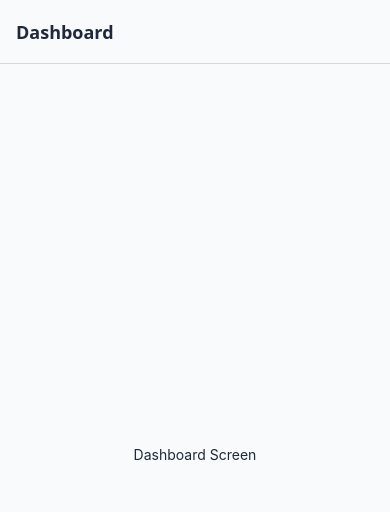
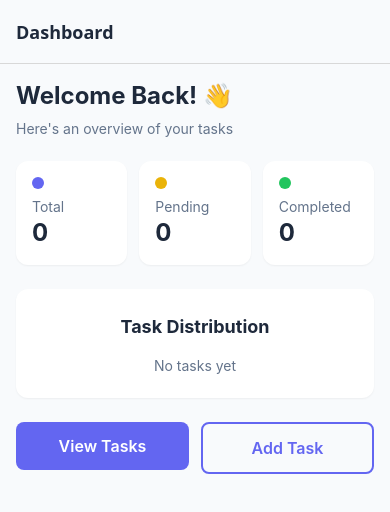
Before and after one commit to AbdelrahmanMNaser/task_manager_app, a React Native app: screen /Dashboard in a window 390 px wide. Shown: the top 512 px of the page. Built offline with nearby package versions, Linux system fonts and the light colour scheme.

Commit message:
feat: Implement Dashboard screen with task statistics and charts, and configure NativeWind.

```diff
--- a/App.tsx
+++ b/App.tsx
@@ -5,14 +5,11 @@ import { createNativeStackNavigator } from "@react-navigation/native-stack";
 import { SafeAreaProvider } from "react-native-safe-area-context";
 import { TaskProvider } from "./context/TaskContext";
 
+// Screens
+import { DashboardScreen } from "./src/screens/DashboardScreen";
+
 // Placeholder screens - will be replaced with actual screens
 import { View, Text } from "react-native";
-
-const DashboardScreen = () => (
-  <View className="flex-1 items-center justify-center bg-background">
-    <Text className="text-textPrimary text-xl">Dashboard Screen</Text>
-  </View>
-);
 
 const TaskListScreen = () => (
   <View className="flex-1 items-center justify-center bg-background">
--- /dev/null
+++ b/metro.config.js
@@ -0,0 +1,6 @@
+const { getDefaultConfig } = require("expo/metro-config");
+const { withNativeWind } = require("nativewind/metro");
+
+const config = getDefaultConfig(__dirname);
+
+module.exports = withNativeWind(config, { input: "./global.css" });
--- a/package.json
+++ b/package.json
@@ -13,6 +13,7 @@
     "@react-navigation/native-stack": "^7.9.0",
     "expo": "~54.0.30",
     "expo-constants": "^18.0.12",
+    "expo-linear-gradient": "~15.0.8",
     "expo-linking": "^8.0.11",
     "expo-router": "^6.0.21",
     "expo-status-bar": "~3.0.9",
--- /dev/null
+++ b/src/components/Dashboard/StatsOverview.tsx
@@ -0,0 +1,20 @@
+import React from "react";
+import { View } from "react-native";
+import { SummaryCard } from "../Shared/SummaryCard";
+import { useTasks } from "../../../context/TaskContext";
+
+export const StatsOverview = () => {
+  const { tasks } = useTasks();
+
+  const totalTasks = tasks.length;
+  const completedTasks = tasks.filter((t) => t.isCompleted).length;
+  const pendingTasks = totalTasks - completedTasks;
+
+  return (
+    <View className="flex-row gap-3 mb-6">
+      <SummaryCard title="Total" value={totalTasks} color="primary" />
+      <SummaryCard title="Pending" value={pendingTasks} color="warning" />
+      <SummaryCard title="Completed" value={completedTasks} color="success" />
+    </View>
+  );
+};
--- /dev/null
+++ b/src/components/Dashboard/TaskCharts.tsx
@@ -0,0 +1,67 @@
+import React from "react";
+import { View, Text } from "react-native";
+import { PieChart } from "react-native-gifted-charts";
+import { useTasks } from "../../../context/TaskContext";
+import { Card } from "../Shared/Card";
+
+export const TaskCharts = () => {
+  const { tasks } = useTasks();
+
+  const completedTasks = tasks.filter((t) => t.isCompleted).length;
+  const pendingTasks = tasks.length - completedTasks;
+
+  const pieData = [
+    {
+      value: pendingTasks,
+      color: "#f97316", // secondary/warning - orange
+      text: `${pendingTasks}`,
+      focused: pendingTasks > completedTasks,
+    },
+    {
+      value: completedTasks,
+      color: "#22c55e", // success - green
+      text: `${completedTasks}`,
+      focused: completedTasks >= pendingTasks,
+    },
+  ];
+
+  const hasData = tasks.length > 0;
+
+  return (
+    <Card className="items-center py-6">
+      <Text className="text-textPrimary text-lg font-bold mb-4">
+        Task Distribution
+      </Text>
+      {hasData ? (
+        <View className="items-center">
+          <PieChart
+            data={pieData}
+            donut
+            radius={80}
+            innerRadius={50}
+            centerLabelComponent={() => (
+              <View className="items-center">
+                <Text className="text-textPrimary text-2xl font-bold">
+                  {tasks.length}
+                </Text>
+                <Text className="text-textSecondary text-xs">Tasks</Text>
+              </View>
+            )}
+          />
+          <View className="flex-row gap-6 mt-4">
+            <View className="flex-row items-center gap-2">
+              <View className="w-3 h-3 rounded-full bg-secondary" />
+              <Text className="text-textSecondary text-sm">Pending</Text>
+            </View>
+            <View className="flex-row items-center gap-2">
+              <View className="w-3 h-3 rounded-full bg-success" />
+              <Text className="text-textSecondary text-sm">Completed</Text>
+            </View>
+          </View>
+        </View>
+      ) : (
+        <Text className="text-textSecondary">No tasks yet</Text>
+      )}
+    </Card>
+  );
+};
--- /dev/null
+++ b/src/components/Dashboard/index.tsx
@@ -0,0 +1,2 @@
+export { StatsOverview } from "./StatsOverview";
+export { TaskCharts } from "./TaskCharts";
--- /dev/null
+++ b/src/screens/DashboardScreen.tsx
@@ -0,0 +1,43 @@
+import React from "react";
+import { View, Text, ScrollView, TouchableOpacity } from "react-native";
+import { NativeStackScreenProps } from "@react-navigation/native-stack";
+import { StatsOverview, TaskCharts } from "../components/Dashboard";
+import { Button } from "../components/Shared";
+import { RootStackParamList } from "../../App";
+
+type Props = NativeStackScreenProps<RootStackParamList, "Dashboard">;
+
+export const DashboardScreen = ({ navigation }: Props) => {
+  return (
+    <ScrollView className="flex-1 bg-background">
+      <View className="p-4">
+        <Text className="text-textPrimary text-2xl font-bold mb-2">
+          Welcome Back! 👋
+        </Text>
+        <Text className="text-textSecondary mb-6">
+          Here's an overview of your tasks
+        </Text>
+
+        <StatsOverview />
+        <TaskCharts />
+
+        <View className="flex-row gap-3 mt-6">
+          <View className="flex-1">
+            <Button
+              title="View Tasks"
+              variant="primary"
+              onPress={() => navigation.navigate("TaskList")}
+            />
+          </View>
+          <View className="flex-1">
+            <Button
+              title="Add Task"
+              variant="outline"
+              onPress={() => navigation.navigate("TaskForm", {})}
+            />
+          </View>
+        </View>
+      </View>
+    </ScrollView>
+  );
+};
```
Also changed, not shown: 1 other file (tests, documents, lock files or other folders).
